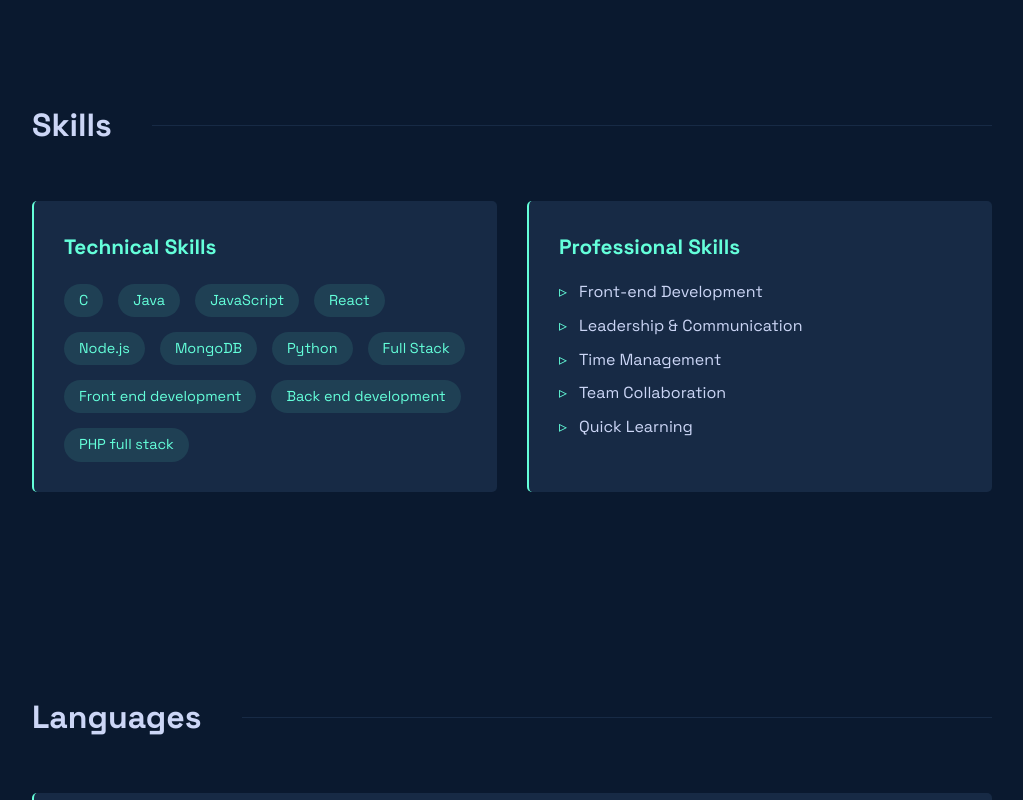
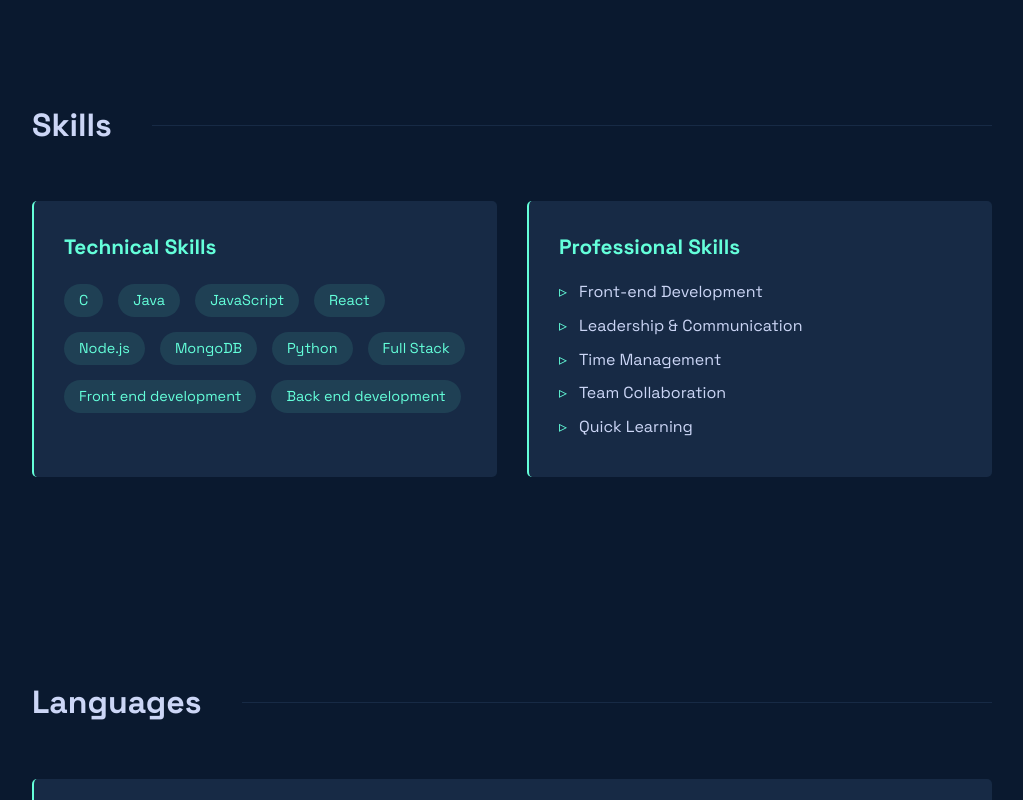
Before and after one commit to Rushmitha-Buddavarapu/Portfolio, a plain HTML site: page index.html in a window 1280 px wide. Shown: the part 1871-2671 px from the top of the page, without its empty margins (128-1151 px from the left). Drawn offline with Linux system fonts and the light colour scheme.

Commit message:
Update index.html

```diff
--- a/index.html
+++ b/index.html
@@ -326,7 +326,6 @@
 <span class="skill">Full Stack</span>
 <span class="skill">Front end development</span>
 <span class="skill">Back end development</span>
-<span class="skill">PHP full stack</span>
                     </div>
                 </div>
                 <div class="card">
```
